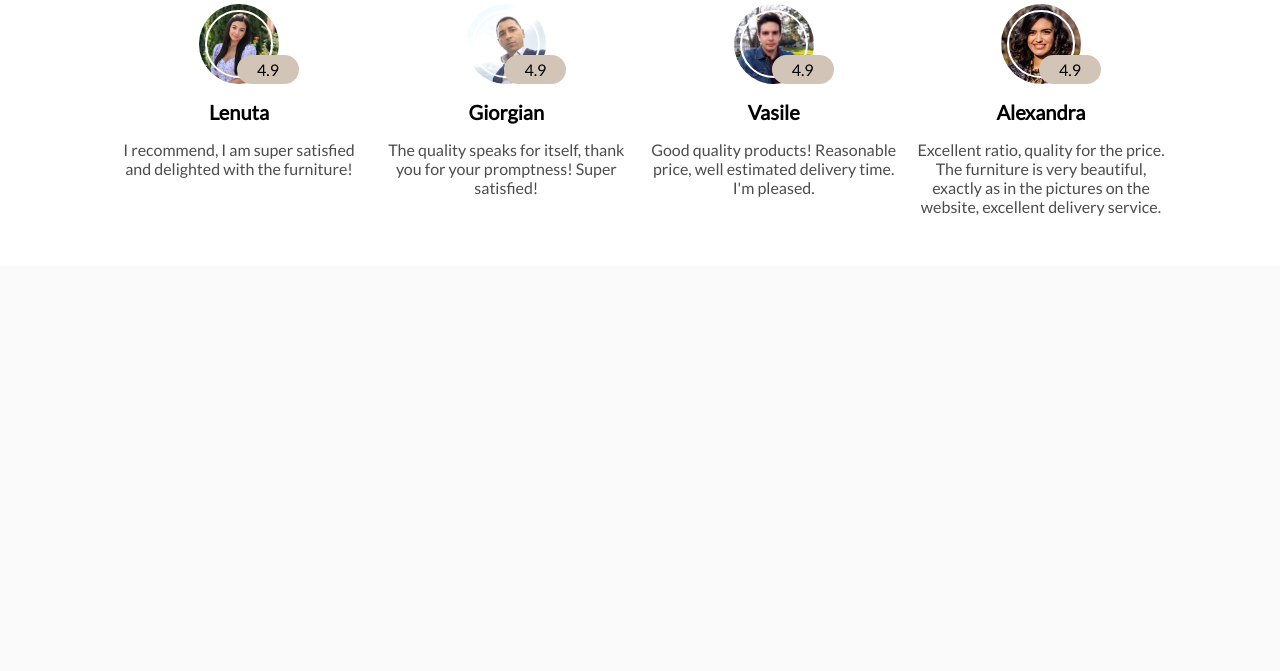
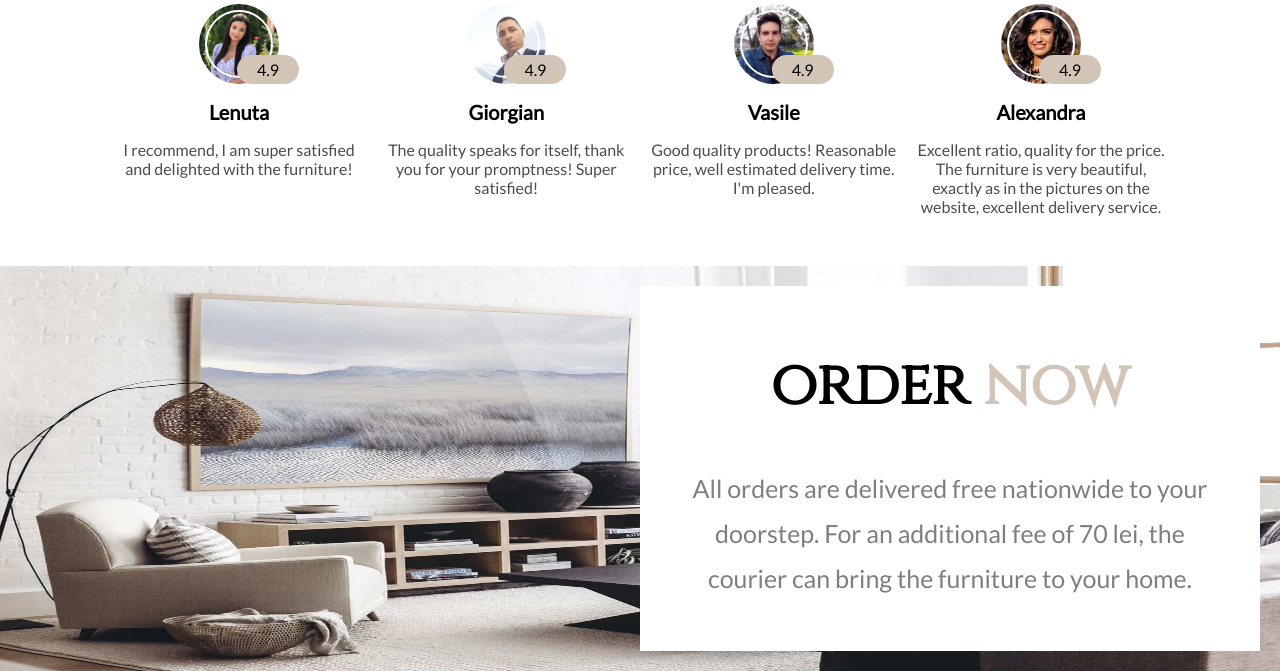
Before and after one commit to iustina-d/COVER-AJAX-Website, a Flask app: page / in a window 1280 px wide. Shown: the part 2826-3497 px from the top of the page. Before the commit the page ends 3042 px from the top, so only its background shows below. Run offline with Flask 2, Linux system fonts and the light colour scheme; some libraries are stand-ins or nearby versions.

Commit message:
create the last section.

```diff
--- a/templates/home.html
+++ b/templates/home.html
@@ -172,5 +172,18 @@
         </div>
       </div>
     </section>
+    <section class="end-section">
+      <div class="section-item-container">
+        <img src="/static/images/home/collage-img2.jpg" alt="a living room" class="section-bg" />
+        <div class="section-info">
+          <h1 class="title">order <span>now</span></h1>
+          <p class="info">
+            All orders are delivered free nationwide to your doorstep. For an
+            additional fee of 70 lei, the courier can bring the furniture to
+            your home.
+          </p>
+        </div>
+      </div>
+    </section>
   </body>
 </html>
```
